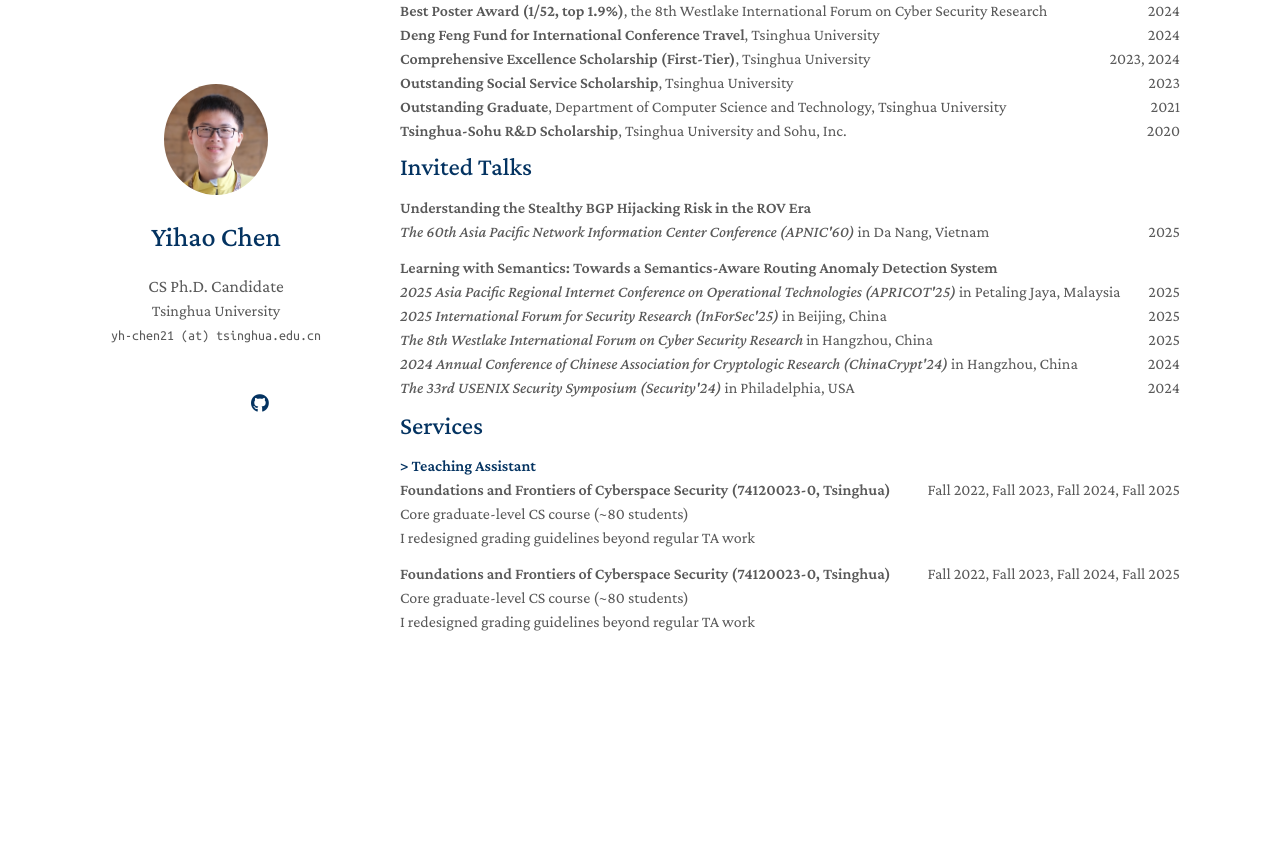
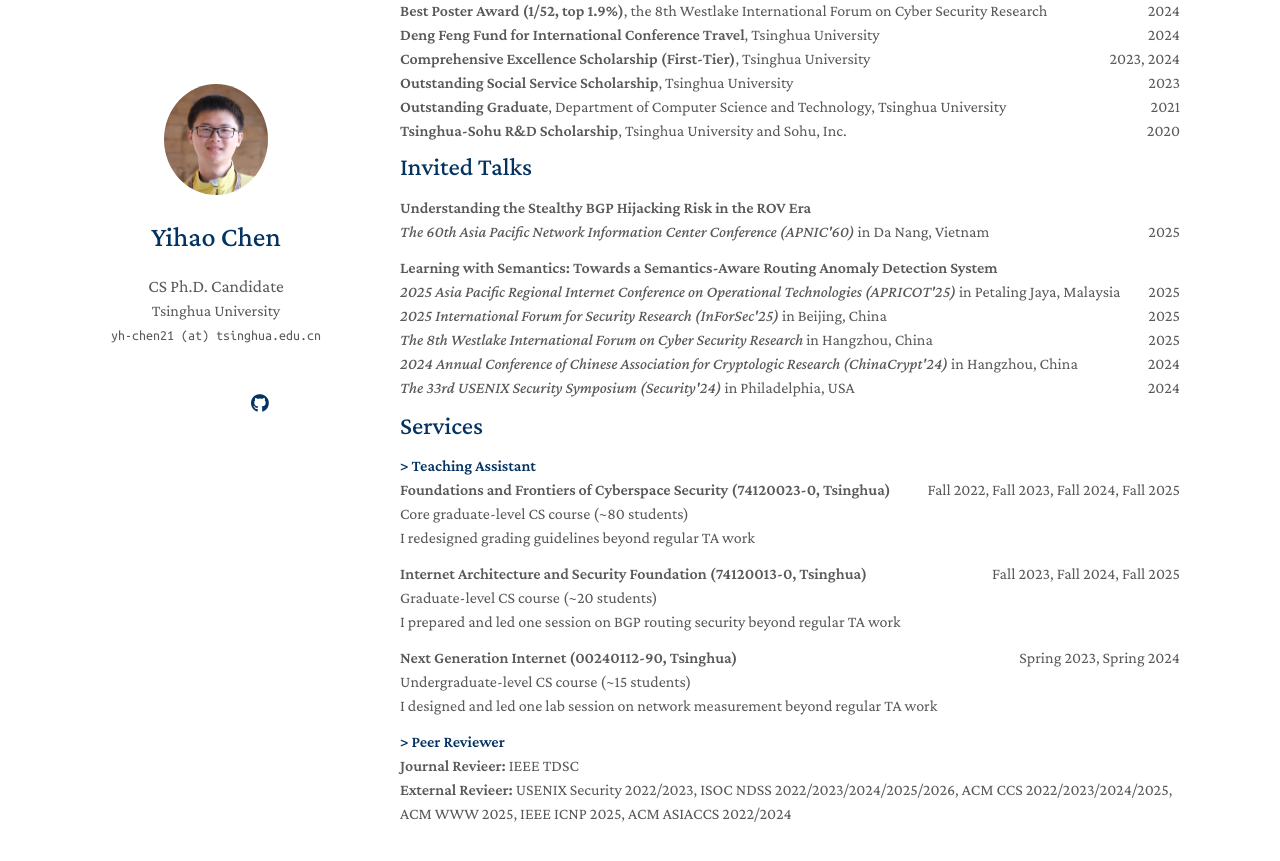
Before and after one commit to PorcupineAndrew/homepage, a Jekyll site: the page built from index.md, in a window 1280 px wide and 900 px high, scrolled down 2125 px. Shown: the top 861 px of the window. Built offline with Jekyll 4.4.1, drawn with Linux system fonts in a browser that asks for light colours; a style sheet for code colours, icons or effects is not loaded; our own code applies the rules of GitHub Pages for plain Markdown files; before the commit the page ends 2845 px from its top, so only the background shows below that.

Commit message:
update about me

```diff
--- a/_includes/services.md
+++ b/_includes/services.md
@@ -13,9 +13,23 @@
 
 <div style="margin-bottom: 12px;">
   <div style="margin: 0; display: flex; justify-content: space-between; align-items: center;">
-      <span><b>Foundations and Frontiers of Cyberspace Security (74120023-0, Tsinghua)</b></span>
-      <span>Fall 2022, Fall 2023, Fall 2024, Fall 2025</span>
+      <span><b>Internet Architecture and Security Foundation (74120013-0, Tsinghua)</b></span>
+      <span>Fall 2023, Fall 2024, Fall 2025</span>
   </div>
-  <p style="margin-bottom: 0;">Core graduate-level CS course (~80 students)</p>
-  <p style="margin-bottom: 0;">I redesigned grading guidelines beyond regular TA work</p>
+  <p style="margin-bottom: 0;">Graduate-level CS course (~20 students)</p>
+  <p style="margin-bottom: 0;">I prepared and led one session on BGP routing security beyond regular TA work</p>
 </div>
+
+<div style="margin-bottom: 12px;">
+  <div style="margin: 0; display: flex; justify-content: space-between; align-items: center;">
+      <span><b>Next Generation Internet (00240112-90, Tsinghua)</b></span>
+      <span>Spring 2023, Spring 2024</span>
+  </div>
+  <p style="margin-bottom: 0;">Undergraduate-level CS course (~15 students)</p>
+  <p style="margin-bottom: 0;">I designed and led one lab session on network measurement beyond regular TA work</p>
+</div>
+
+<h4 style="margin:0 ;">> Peer Reviewer</h4>
+
+<p style="margin-bottom: 0;"><b>Journal Revieer:</b> IEEE TDSC</p>
+<p style="margin-bottom: 0;"><b>External Revieer:</b> USENIX Security 2022/2023, ISOC NDSS 2022/2023/2024/2025/2026, ACM CCS 2022/2023/2024/2025, ACM WWW 2025, IEEE ICNP 2025, ACM ASIACCS 2022/2024</p>
```
